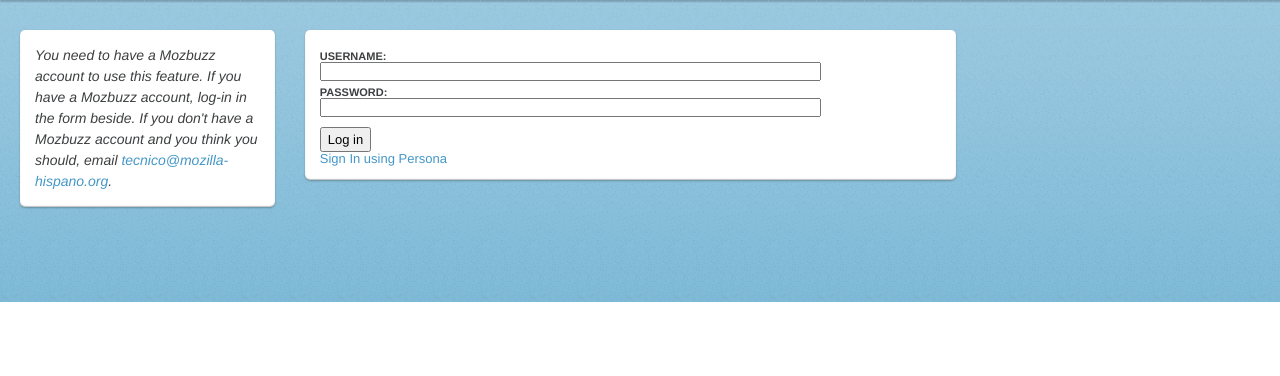
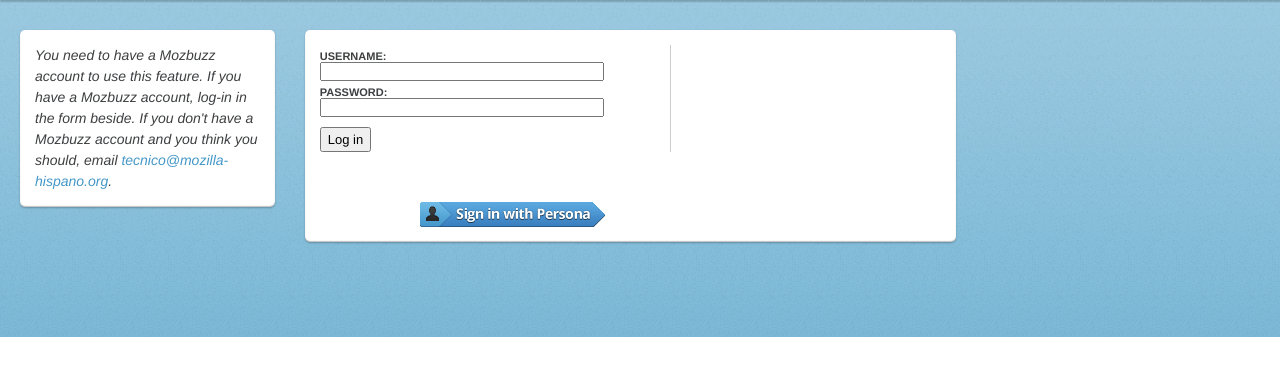
Before and after one commit to mozillahispano/mozbuzz, a Django app: template templates/buzz/login.html in a window 1280 px wide. Shown: the part 60-436 px from the top of the page. Run offline with Django 3.2, Linux system fonts and the light colour scheme; the template is opened without the code that fills it, so the values that code supplies are empty; some libraries are stand-ins or nearby versions; some web fonts are replaced.

Commit message:
pretty "Log-in with Persona" button

```diff
--- a/media/css/mozbuzz.css
+++ b/media/css/mozbuzz.css
@@ -1480,6 +1480,25 @@ form label {
 	border-radius: 4px;
 }
 
+#login_form_block {
+    width: 350px;
+    border-right: 1px solid #ccc;
+    float: left;
+}
+
+#browserid {
+    width: 185px;
+    height: 25px;
+    display: block;
+    background: url(../img/persona_sign_in_blue.png) no-repeat;
+    margin: 50px 0 0 100px;
+    float: left;
+
+    text-indent: 100%;
+    white-space: nowrap;
+    overflow: hidden;
+}
+
 /* Markdown styles */
 .markdown {
     line-height: 1.2em;
--- a/templates/buzz/login.html
+++ b/templates/buzz/login.html
@@ -13,7 +13,7 @@
 <p class="errorlist">{% trans "There isn't an account with that email, or Persona verification failled" %}</p>
 {% endif %}
 
-<form method="post" action="{% url django.contrib.auth.views.login %}">
+<form method="post" id="login_form_block" action="{% url django.contrib.auth.views.login %}">
 {% csrf_token %}
 <label class="login_label" for="login_username">Username:</label>
 <input id="login_username" type="text" name="username" maxlength="30" />
@@ -32,6 +32,8 @@
    <input type="hidden" name="next" value="{{ next }}" />
    {{ browserid_form.as_p }}
 </form>
+
+<div class="clearfix"></div>
 {% endblock %}
 
 {% block left_col %}
```
Also changed, not shown: media/img/persona_sign_in_blue.png (added).
